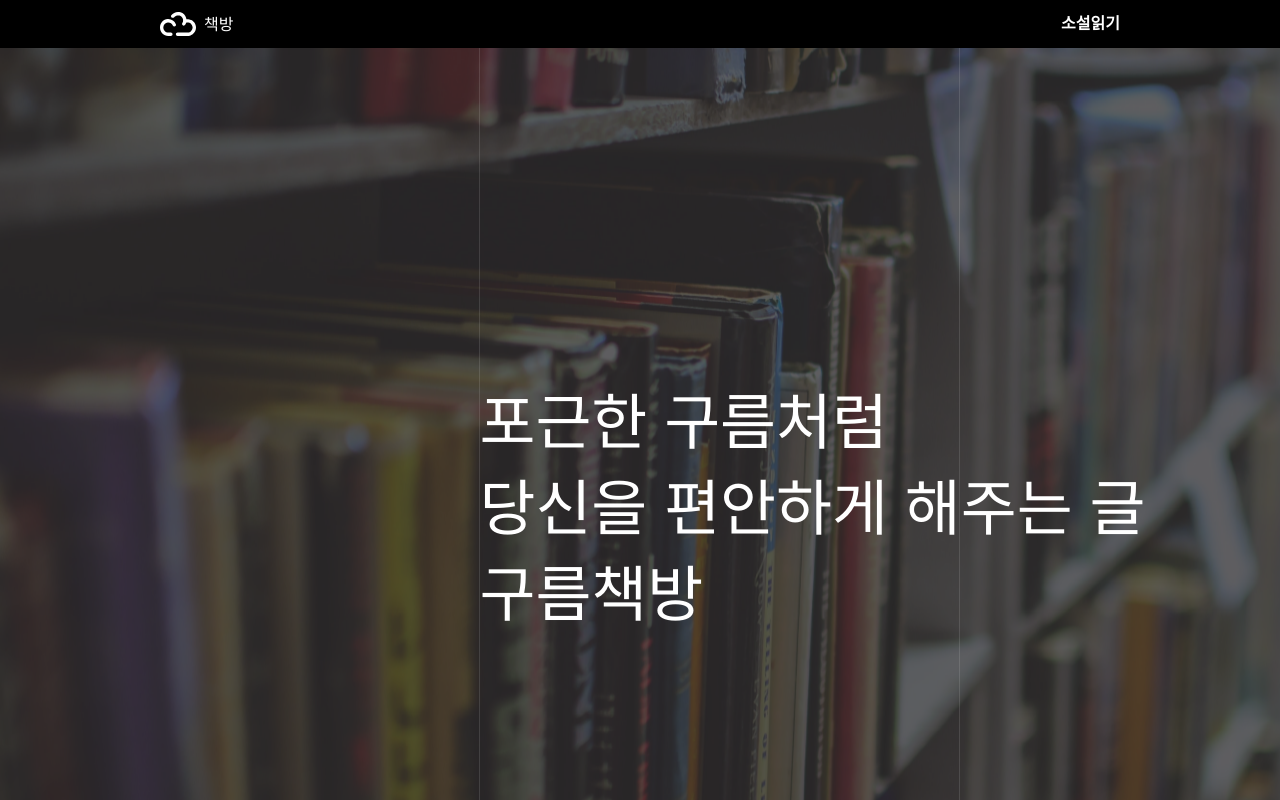
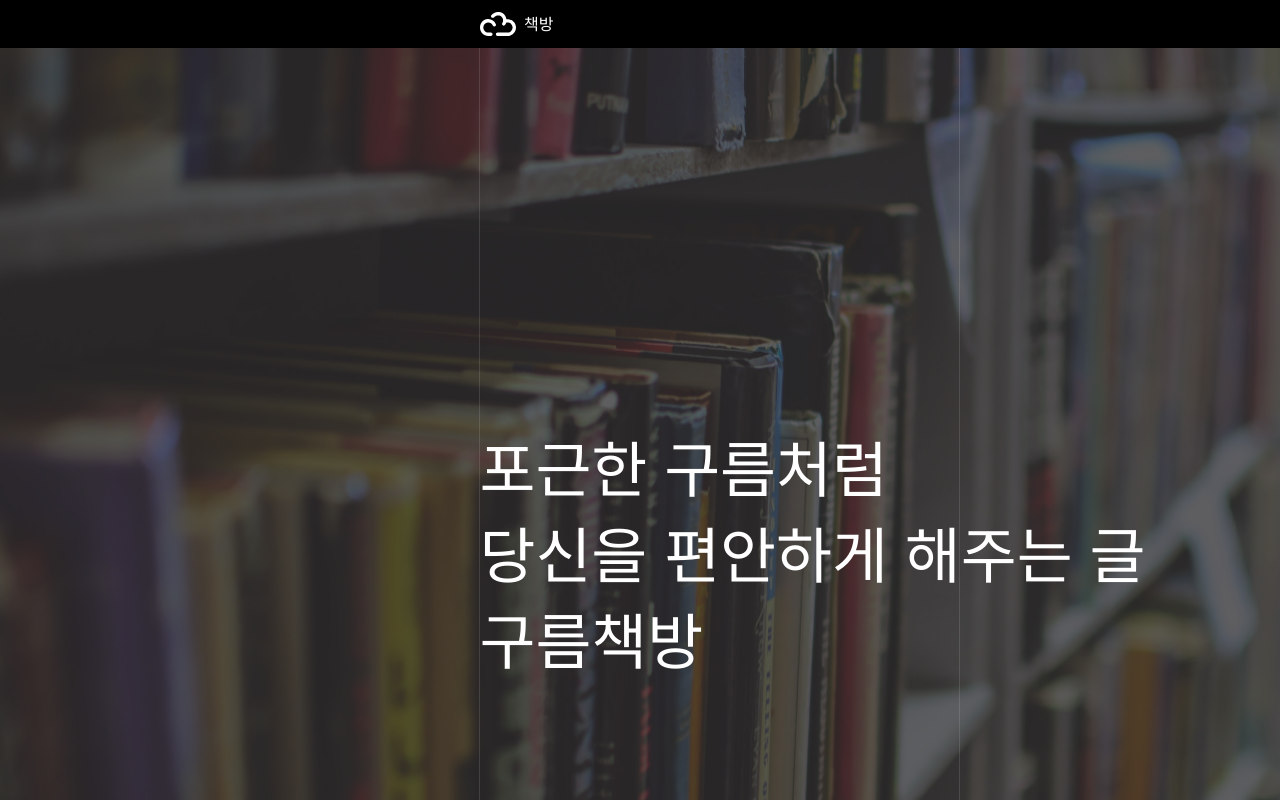
Before and after one commit to codestates/cloud-bookstore-client, a React (Create React App) app: page /landingpage in a window 1280 px wide. Shown: the top 800 px of the page. Built offline with nearby package versions, Linux system fonts and the light colour scheme.

Commit message:
Fix position

```diff
--- a/src/css/Landingpage.css
+++ b/src/css/Landingpage.css
@@ -33,31 +33,40 @@
 }
 
 .landingMenuBar{
-  position: fixed;
+  position: relative;
   top: 0;
   left: 50%;
   margin-left: -960px;
-  width: 1920px;
+  width: 100%;
   height: 48px;
   display: flex;
-  justify-content: center;
+  justify-content: space-between;
   align-items: center;
   background-color: #000000;
   z-index: 1;
 }
 
-.landingMenuToolBox {
+/* .landingMenuToolBox {
   flex: 0 1 980px;
   height: 24px;
   display: flex;
   justify-content: space-between;
+} */
+.landingDummyDiv {
+  flex: 0 1 25%;
+}
+
+#landingDummyDiv3 {
+  display: flex;
+  justify-content: flex-end;
 }
 
 .landingHeaderLogo,
 .landingHeaderStart {
+  flex: 0 1 480px;
   width: 75px;
   height: 24px;
-  margin: 0 10px;
+  /* margin: 0 10px; */
   cursor: pointer;
 }
 
--- a/src/pages/Landingpage.tsx
+++ b/src/pages/Landingpage.tsx
@@ -15,14 +15,20 @@
       </div>
       <div className="landingHeader">
         <div className="landingMenuBar">
-          <div className="landingMenuToolBox">
+          {/* <div className="landingMenuToolBox"> */}
+          <div className="landingDummyDiv"></div>
+          <div className="landingDummyDiv">
             <a href="https://cloud-bookstore.com/">
               <div className="landingHeaderLogo"></div>
             </a>
+          </div>
+          <div id="landingDummyDiv3" className="landingDummyDiv">
             <Link to="/mainpage">
               <div className="landingHeaderStart">소설읽기</div>
             </Link>
           </div>
+          <div className="landingDummyDiv"></div>
+          {/* </div> */}
         </div>
         <div className="landingHeaderContent">
           <div className="landingHeaderText">
```
